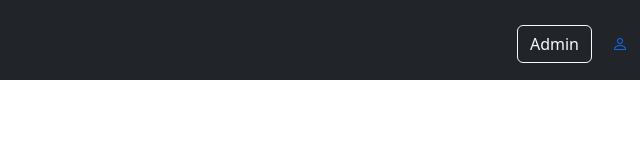
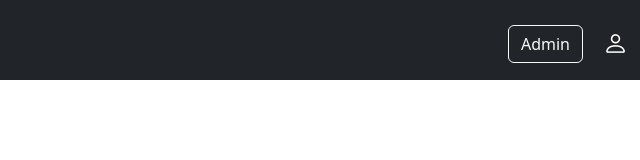
Before and after one commit to Samuel0230/NewLife, a plain HTML site: page index.html in a window 1280 px wide. Shown: the full height of the page, 640-1280 px from the left. Drawn offline with nearby package versions, Linux system fonts and the light colour scheme.

Commit message:
Creacion del icon

```diff
--- a/index.html
+++ b/index.html
@@ -4,20 +4,21 @@
     <meta charset="UTF-8">
     <meta name="viewport" content="width=device-width, initial-scale=1.0">
     <title>Inmobiliaria New Life</title>
-    <link rel="stylesheet" href="css/nav.css">
+    <link rel="stylesheet" href="css/navbar.css">
     <link rel="stylesheet" href="https://cdn.jsdelivr.net/npm/bootstrap-icons@1.11.3/font/bootstrap-icons.min.css">
     <link href="https://cdn.jsdelivr.net/npm/bootstrap@5.3.3/dist/css/bootstrap.min.css" rel="stylesheet" integrity="sha384-QWTKZyjpPEjISv5WaRU9OFeRpok6YctnYmDr5pNlyT2bRjXh0JMhjY6hW+ALEwIH" crossorigin="anonymous">
+    <link rel="shortcut icon" href="icons/house.png" type="imagen/icon">
 
 </head>
 <body>
 
     <nav class="navbar navbar-expand-lg bg-dark navbar-dark">
-        <div class="container-fluid pt-2 my-2">
+        <aside class="container-fluid pt-2 my-2">
           <a class="navbar-brand" href="#">Logo</a>
           <button class="navbar-toggler" type="button" data-bs-toggle="collapse" data-bs-target="#navbarSupportedContent" aria-controls="navbarSupportedContent" aria-expanded="false" aria-label="Toggle navigation">
             <span class="navbar-toggler-icon"></span>
           </button>
-          <div class="collapse navbar-collapse" id="navbarSupportedContent">
+          <aside class="collapse navbar-collapse" id="navbarSupportedContent">
             <ul class="navbar-nav me-auto mb-2 mb-lg-0">
               <li class="nav-item">
                 <a class="nav-link" href="#">Inicio</a>
@@ -35,15 +36,16 @@
             <form  role="search">
                 <button class="btn btn-outline-light" type="submit">Admin</button>
             </form>
-            <div class="icon d-flex" style="margin-left: 20px;" >
+            <aside class="icon d-flex" style="margin-left: 20px;" >
                 <a class="bg-dark" href="Login.html">
                     <i class="bi bi-person"></i>
                 </a>
-            </div>
-          </div>
-        </div>
+            </aside>
+          </aside>
+        </aside>
       </nav>
 
     <script src="https://cdn.jsdelivr.net/npm/bootstrap@5.3.3/dist/js/bootstrap.bundle.min.js" integrity="sha384-YvpcrYf0tY3lHB60NNkmXc5s9fDVZLESaAA55NDzOxhy9GkcIdslK1eN7N6jIeHz" crossorigin="anonymous"></script>
+
 </body>
 </html>
```
Also changed, not shown: login.html (+1 -0 lines), icons/house.png (added).
